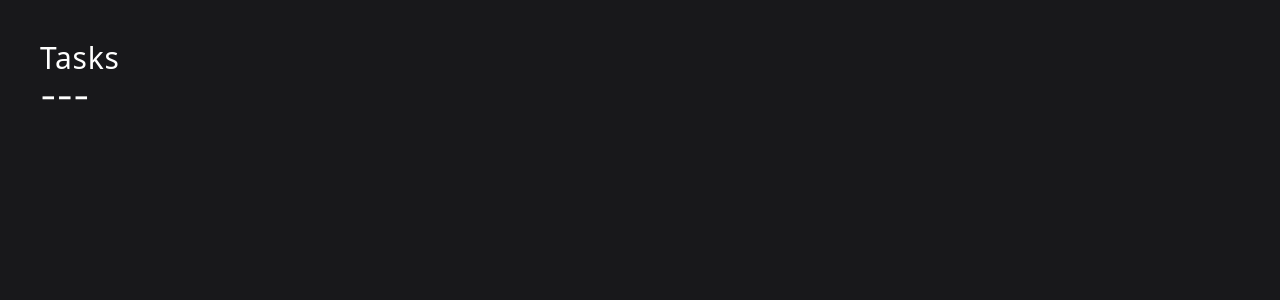
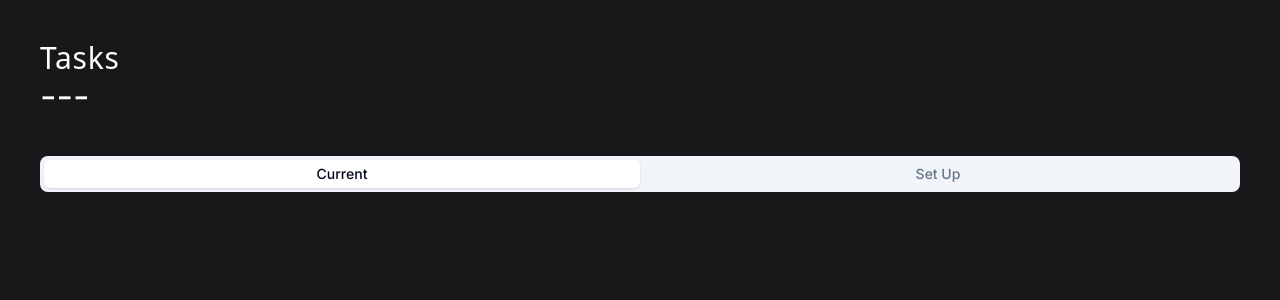
Before and after one commit to Fuitsuku/habit-tracker-2.0, a Next.js app: page /tasks in a window 1280 px wide. Shown: the top 300 px of the page. Built offline with nearby package versions, Linux system fonts and the light colour scheme.

Commit message:
Added Tabs header & changed formatting
Need to add Tabs body and update coloring

```diff
--- a/app/components/PageHeader.tsx
+++ b/app/components/PageHeader.tsx
@@ -4,7 +4,7 @@
 
 const PageHeader = ({ page_name }: PageHeaderProps) => {
     return (
-        <div>
+        <div className="pb-10">
             <h1 className="scroll-m-20  font-sans font-thin tracking-wide text-7xl text-white  tracking-tight lg:text-3xl">
                     {page_name}
             </h1>
--- a/app/home/page.tsx
+++ b/app/home/page.tsx
@@ -6,7 +6,7 @@
     return (
         <div className="bg-zinc-900 min-h-screen p-10">
             <PageHeader page_name="Home"/>
-            <ul className="py-10 space-y-3 list-outside">
+            <ul className="space-y-3 list-outside">
                 <li>
                     <Button className="bg-zinc-900 font-sans font-thin text-white text-4xl p">
                         Tasks
--- a/app/tasks/page.tsx
+++ b/app/tasks/page.tsx
@@ -1,10 +1,17 @@
 // Imports start here
+import { Tabs, TabsContent, TabsList, TabsTrigger } from "@/components/ui/tabs"
 import PageHeader from "../components/PageHeader";
 
 export default function TasksPage() {
     return (
         <div className="bg-zinc-900 min-h-screen p-10">
             <PageHeader page_name="Tasks"/>
+            <Tabs defaultValue="current" className="">
+                <TabsList className="grid w-full grid-cols-2">
+                    <TabsTrigger value="current"> Current</TabsTrigger>
+                    <TabsTrigger value="setup">Set Up</TabsTrigger>
+                </TabsList>
+            </Tabs>
         </div>
     );
 }
--- /dev/null
+++ b/components/ui/tabs.tsx
@@ -0,0 +1,55 @@
+"use client"
+
+import * as React from "react"
+import * as TabsPrimitive from "@radix-ui/react-tabs"
+
+import { cn } from "@/lib/utils"
+
+const Tabs = TabsPrimitive.Root
+
+const TabsList = React.forwardRef<
+  React.ElementRef<typeof TabsPrimitive.List>,
+  React.ComponentPropsWithoutRef<typeof TabsPrimitive.List>
+>(({ className, ...props }, ref) => (
+  <TabsPrimitive.List
+    ref={ref}
+    className={cn(
+      "inline-flex h-9 items-center justify-center rounded-lg bg-muted p-1 text-muted-foreground",
+      className
+    )}
+    {...props}
+  />
+))
+TabsList.displayName = TabsPrimitive.List.displayName
+
+const TabsTrigger = React.forwardRef<
+  React.ElementRef<typeof TabsPrimitive.Trigger>,
+  React.ComponentPropsWithoutRef<typeof TabsPrimitive.Trigger>
+>(({ className, ...props }, ref) => (
+  <TabsPrimitive.Trigger
+    ref={ref}
+    className={cn(
+      "inline-flex items-center justify-center whitespace-nowrap rounded-md px-3 py-1 text-sm font-medium ring-offset-background transition-all focus-visible:outline-none focus-visible:ring-2 focus-visible:ring-ring focus-visible:ring-offset-2 disabled:pointer-events-none disabled:opacity-50 data-[state=active]:bg-background data-[state=active]:text-foreground data-[state=active]:shadow",
+      className
+    )}
+    {...props}
+  />
+))
+TabsTrigger.displayName = TabsPrimitive.Trigger.displayName
+
+const TabsContent = React.forwardRef<
+  React.ElementRef<typeof TabsPrimitive.Content>,
+  React.ComponentPropsWithoutRef<typeof TabsPrimitive.Content>
+>(({ className, ...props }, ref) => (
+  <TabsPrimitive.Content
+    ref={ref}
+    className={cn(
+      "mt-2 ring-offset-background focus-visible:outline-none focus-visible:ring-2 focus-visible:ring-ring focus-visible:ring-offset-2",
+      className
+    )}
+    {...props}
+  />
+))
+TabsContent.displayName = TabsPrimitive.Content.displayName
+
+export { Tabs, TabsList, TabsTrigger, TabsContent }
--- a/package.json
+++ b/package.json
@@ -11,6 +11,7 @@
   "dependencies": {
     "@radix-ui/react-icons": "^1.3.0",
     "@radix-ui/react-slot": "^1.1.0",
+    "@radix-ui/react-tabs": "^1.1.0",
     "class-variance-authority": "^0.7.0",
     "clsx": "^2.1.1",
     "next": "14.2.5",
```
Also changed, not shown: 1 other file (tests, documents, lock files or other folders).
